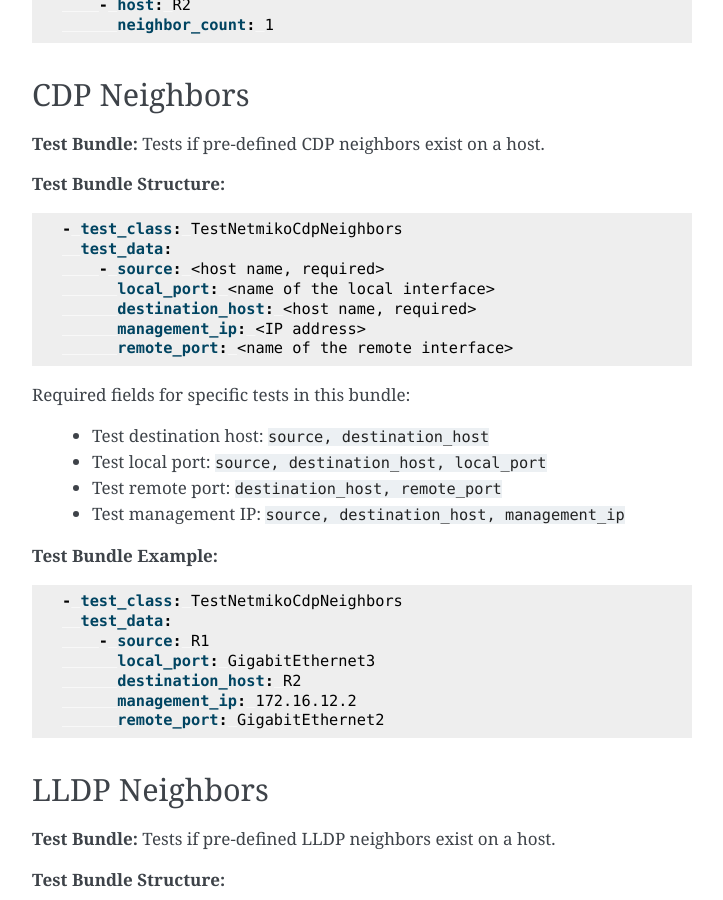
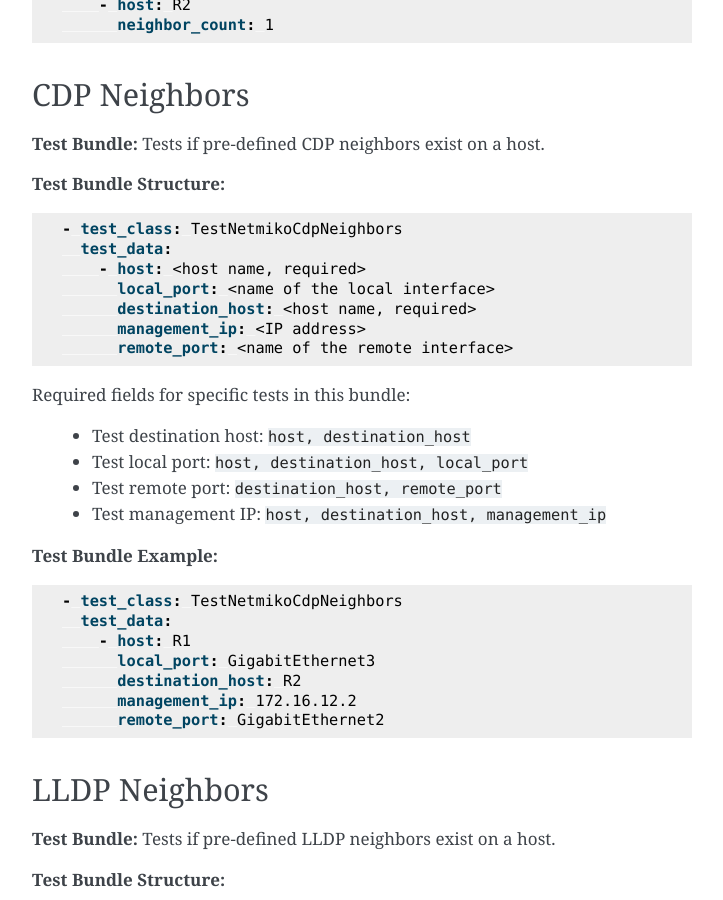
Before and after one commit to network-unit-testing-system/nuts, a Sphinx documentation site: the page built from docs/source/testbundles/alltestbundles.rst, in a window 1280 px wide and 900 px high, scrolled down 1882 px. Shown: the whole window, without its empty margins (388-1111 px from the left). Built offline with Sphinx 7.4.7, drawn with Linux system fonts in a browser that asks for light colours.

Commit message:
fix naming in CDP neighbors test bundle

```diff
--- a/docs/source/testbundles/alltestbundles.rst
+++ b/docs/source/testbundles/alltestbundles.rst
@@ -96,7 +96,7 @@ CDP Neighbors
 
     - test_class: TestNetmikoCdpNeighbors
       test_data:
-        - source: <host name, required>
+        - host: <host name, required>
           local_port: <name of the local interface>
           destination_host: <host name, required>
           management_ip: <IP address>
@@ -104,10 +104,10 @@ CDP Neighbors
 
 Required fields for specific tests in this bundle:
 
-    * Test destination host: ``source, destination_host``
-    * Test local port: ``source, destination_host, local_port``
+    * Test destination host: ``host, destination_host``
+    * Test local port: ``host, destination_host, local_port``
     * Test remote port: ``destination_host, remote_port``
-    * Test management IP: ``source, destination_host, management_ip``
+    * Test management IP: ``host, destination_host, management_ip``
 
 **Test Bundle Example:**
 
@@ -115,7 +115,7 @@ Required fields for specific tests in this bundle:
 
     - test_class: TestNetmikoCdpNeighbors
       test_data:
-        - source: R1
+        - host: R1
           local_port: GigabitEthernet3
           destination_host: R2
           management_ip: 172.16.12.2
```
Also changed, not shown: 1 other file.
